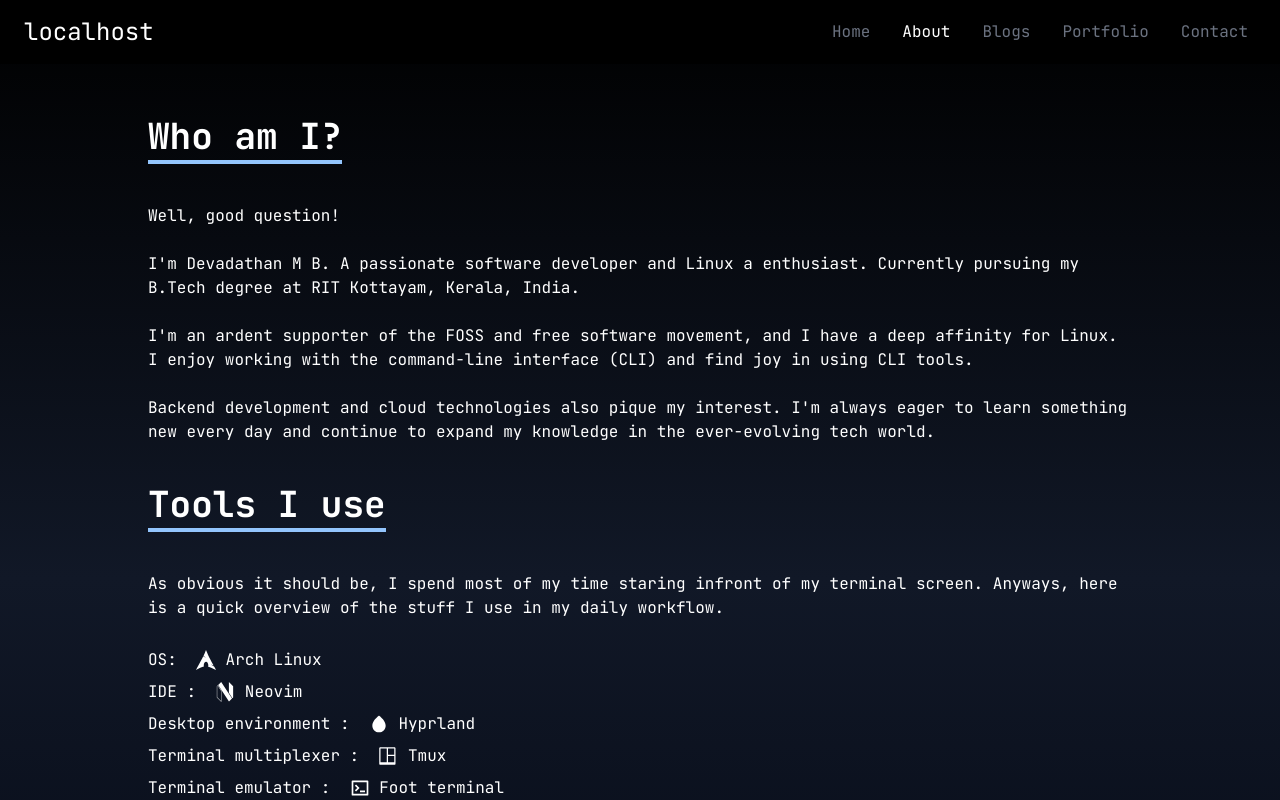
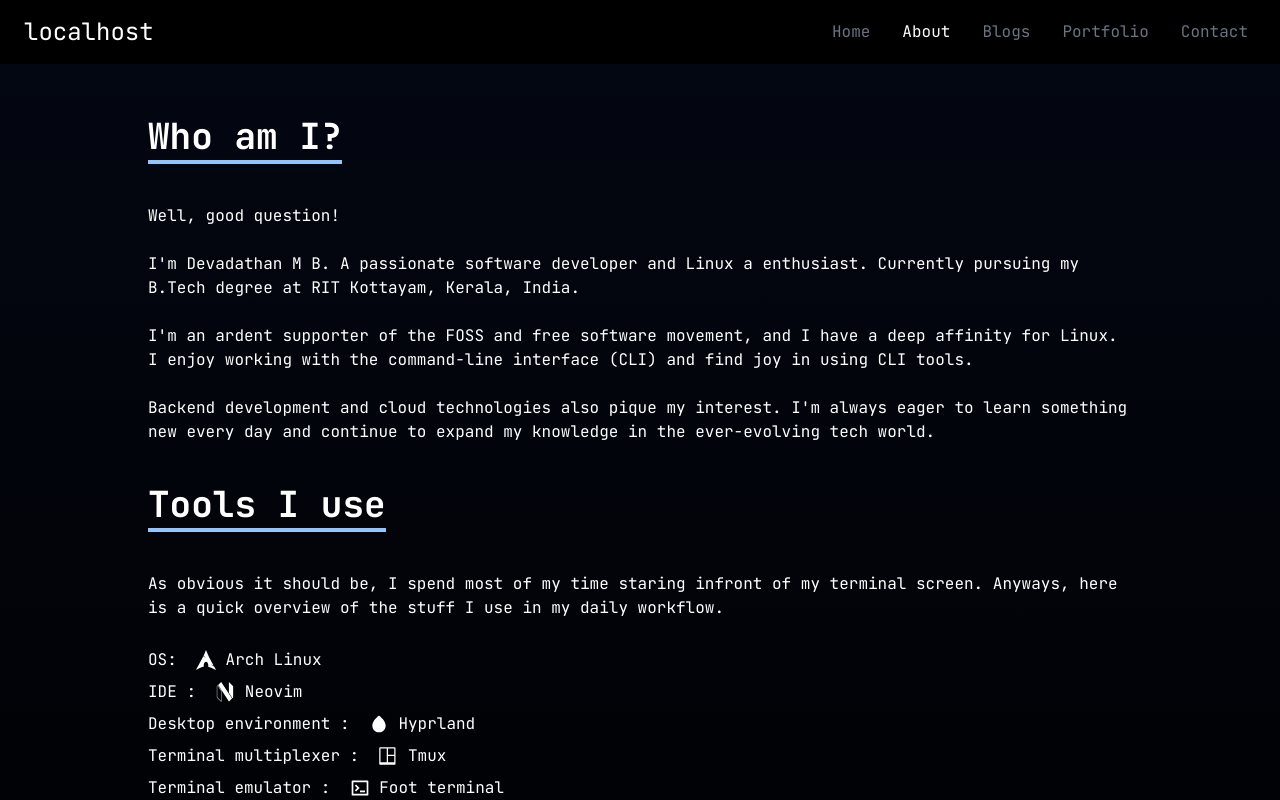
Before and after one commit to devadathanmb/personal-website, a Next.js app: page /about in a window 1280 px wide. Shown: the top 800 px of the page. Built offline with nearby package versions, Linux system fonts and the light colour scheme.

Commit message:
change gradient

```diff
--- a/app/about/page.tsx
+++ b/app/about/page.tsx
@@ -7,7 +7,7 @@ import { VscTerminalTmux } from "react-icons/vsc";
 
 export default function About() {
   return (
-    <div className="thing flex pt-20 flex-col justify-center bg-gradient-to-t from-gray-950 via-gray-900 to-black">
+    <div className="thing flex pt-20 flex-col justify-center bg-gradient-to-b from-gray-950 to-black">
       <div className="max-w-screen-lg p-5 mx-auto">
         <div>
           <div className="pb-8">
```
